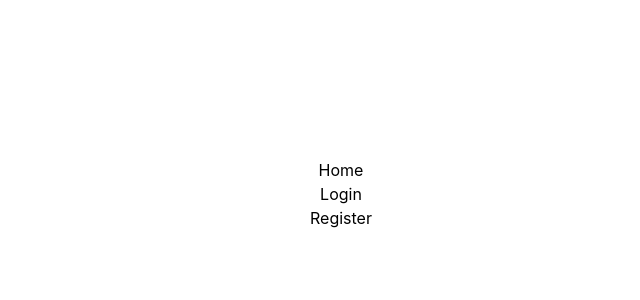
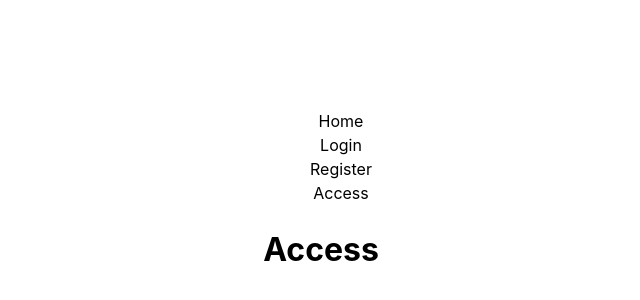
Before and after one commit to Davfernandezz/Naves-Frontend, a React (Vite) app: page /access in a window 1280 px wide. Before the commit this address had no page. Shown: the part 206-506 px from the top of the page, without its empty margins (319-959 px from the left). Built offline with nearby package versions, Linux system fonts and the light colour scheme.

Commit message:
feat: creation of the view and access route

```diff
--- a/src/components/Header/Header.jsx
+++ b/src/components/Header/Header.jsx
@@ -11,6 +11,7 @@ export const Header = () => {
                 <div onClick={()=>navigate('/')}>Home</div>
                 <div onClick={()=>navigate('/login')}>Login</div>
                 <div onClick={()=>navigate('/register')}>Register</div>
+                <div onClick={()=>navigate('/access')}>Access</div>
             </ul>
         </>
     )
--- /dev/null
+++ b/src/views/Access/Access.jsx
@@ -0,0 +1,8 @@
+import React from 'react'
+import "./Access.css";
+
+export const Access = () => {
+  return (
+    <div><h1>Access</h1></div>
+  )
+}
--- a/src/views/Body/Body.jsx
+++ b/src/views/Body/Body.jsx
@@ -3,6 +3,7 @@ import { Routes, Route } from 'react-router-dom';
 import Login from "../Login/Login";
 import Register from '../Register/Register';
 import { Home } from '../Home/Home';
+import { Access } from '../Access/Access';
 
 function Body() {
   return (
@@ -11,6 +12,7 @@ function Body() {
         <Route path="/" element={<Home />} />
         <Route path="/login" element={<Login />} />
         <Route path="/register" element={<Register />} />
+        <Route path="/access" element={<Access />} />
       </Routes>
     </>
   );
```
Also changed, not shown: src/views/Access/Access.css (added).
